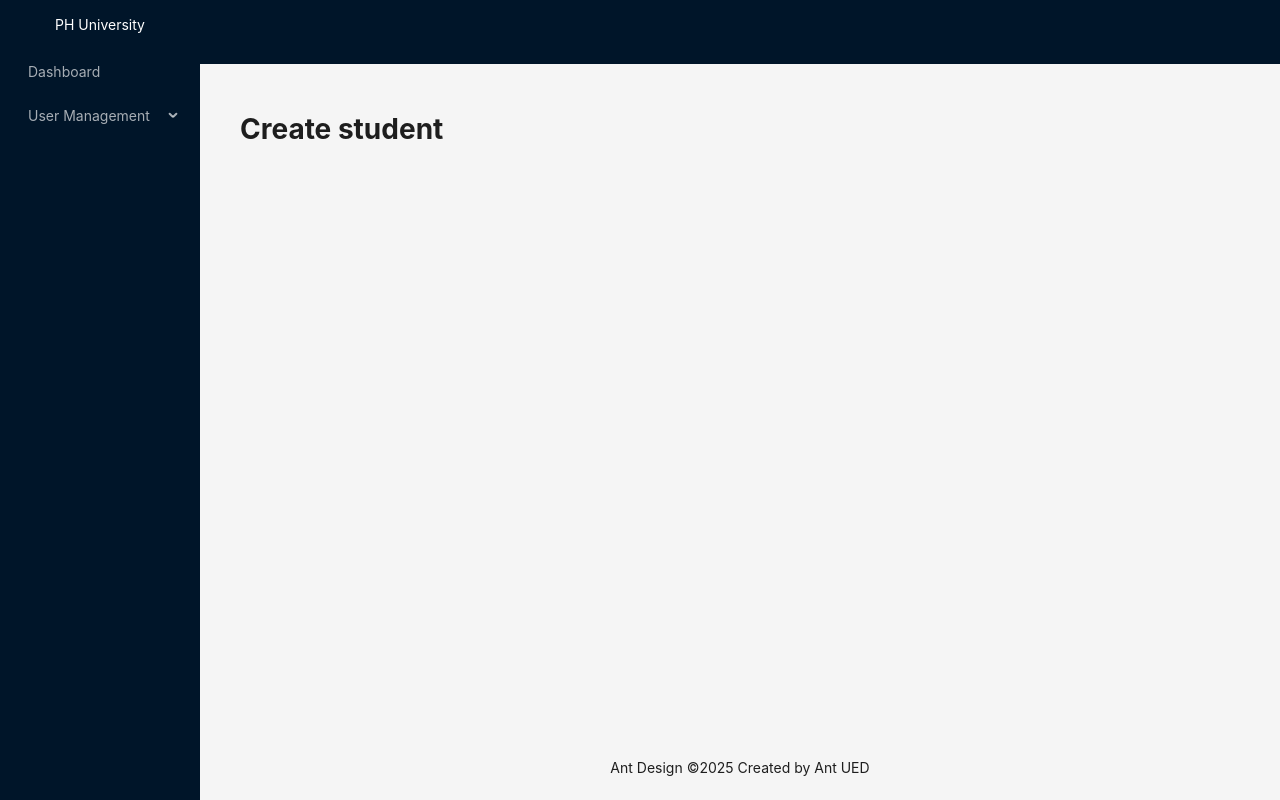
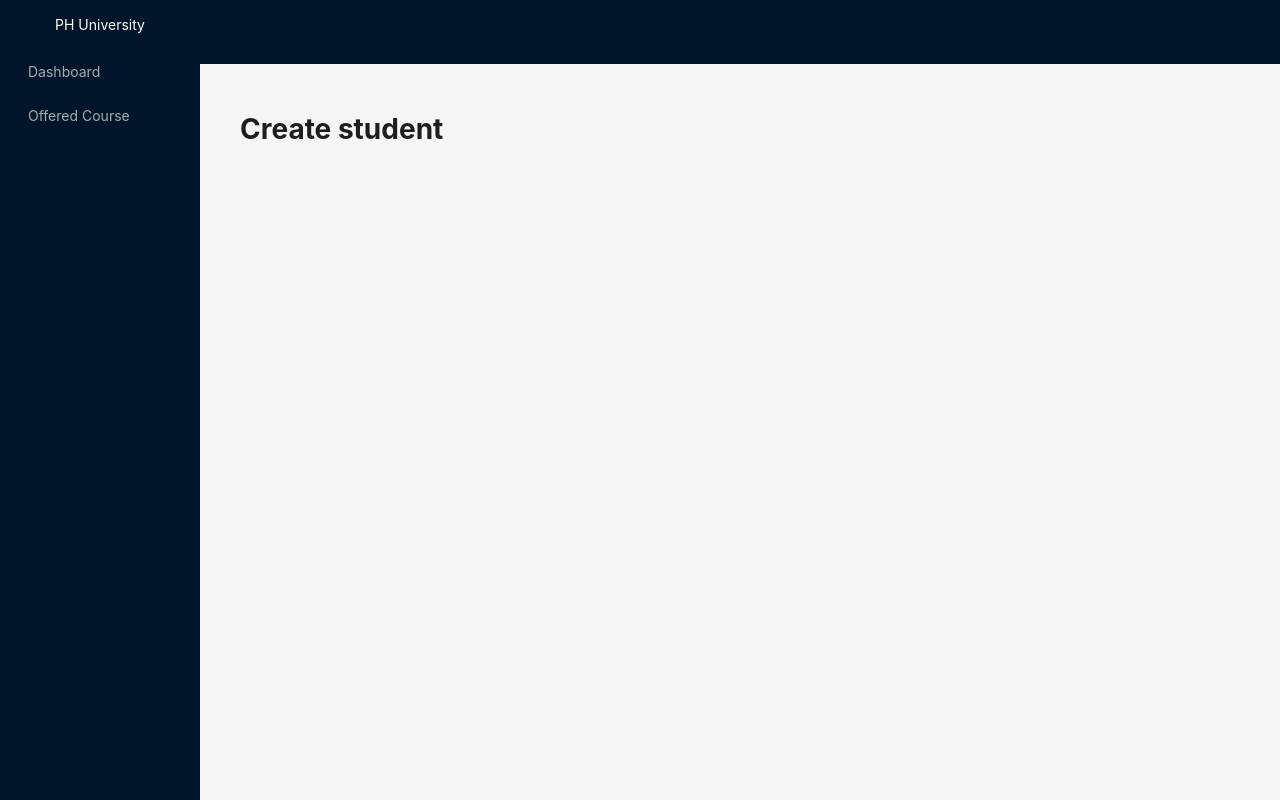
Before and after one commit to alamin-cse44/university-client, a React (Vite) app: page /admin/create-student in a window 1280 px wide. Built offline with nearby package versions, Linux system fonts and the light colour scheme.

Commit message:
Refactor: sidebar

```diff
--- a/src/components/layout/MainLayout.tsx
+++ b/src/components/layout/MainLayout.tsx
@@ -1,72 +1,14 @@
-import {
-  UploadOutlined,
-  UserOutlined,
-  VideoCameraOutlined,
-} from "@ant-design/icons";
-import { Layout, Menu, MenuProps, theme } from "antd";
-import { createElement } from "react";
-import { NavLink, Outlet } from "react-router-dom";
-import { adminSidebarItems } from "../../routes/admin.routes";
+import { Layout } from "antd";
+import { Outlet } from "react-router-dom";
+import Sidebar from "./Sidebar";
 
-const { Header, Content, Footer, Sider } = Layout;
+const { Header, Content } = Layout;
 
-
-// const items: MenuProps["items"] = [
-//   {
-//     key: "Dashboard",
-//     label: <NavLink to="/admin/dashboard">Dashboard</NavLink>,
-//   },
-//   {
-//     key: "User Management",
-//     label: "User Management",
-//     children: [
-//       {
-//         key: "Create Admin",
-//         label: <NavLink to="/admin/create-admin">Create Admin</NavLink>,
-//       },
-//       {
-//         key: "Create Faculty",
-//         label: <NavLink to="/admin/create-faculty">Create Faculty</NavLink>,
-//       },
-//       {
-//         key: "Create Student",
-//         label: <NavLink to="/admin/create-student">Create Student</NavLink>,
-//       },
-//     ],
-//   },
-// ];
 
 const MainLayout = () => {
   return (
     <Layout style={{ height: "100vh" }}>
-      <Sider
-        breakpoint="lg"
-        collapsedWidth="0"
-        onBreakpoint={(broken) => {
-          console.log(broken);
-        }}
-        onCollapse={(collapsed, type) => {
-          console.log(collapsed, type);
-        }}
-      >
-        <div
-          style={{
-            color: "white",
-            display: "flex",
-            justifyContent: "center",
-            alignItems: "center",
-            height: "3rem",
-          }}
-        >
-          <p>PH University</p>
-        </div>
-        <Menu
-          theme="dark"
-          mode="inline"
-          defaultSelectedKeys={["4"]}
-          items={adminSidebarItems}
-        />
-      </Sider>
+      <Sidebar />
       <Layout>
         <Header style={{ padding: 0 }} />
         <Content style={{ margin: "24px 16px 0" }}>
@@ -79,9 +21,6 @@ const MainLayout = () => {
             <Outlet />
           </div>
         </Content>
-        <Footer style={{ textAlign: "center" }}>
-          Ant Design ©{new Date().getFullYear()} Created by Ant UED
-        </Footer>
       </Layout>
     </Layout>
   );
--- /dev/null
+++ b/src/components/layout/Sidebar.tsx
@@ -0,0 +1,56 @@
+import { Layout, Menu } from "antd";
+import { sidebarItemsGenerator } from "../../utils/sidebarItemsGenerator";
+import { adminPaths } from "../../routes/admin.routes";
+import { facultyPaths } from "../../routes/faculty.routes";
+import { studentPaths } from "../../routes/student.routes";
+
+const { Sider } = Layout;
+
+const userRole = {
+  ADMIN: "admin",
+  FACULTY: "faculty",
+  STUDENT: "student",
+};
+const Sidebar = () => {
+  const role = "student";
+
+  let sidebarItems;
+
+  switch (role) {
+    case userRole.ADMIN:
+      sidebarItems = sidebarItemsGenerator(adminPaths, userRole.ADMIN);
+      break;
+    case userRole.FACULTY:
+      sidebarItems = sidebarItemsGenerator(facultyPaths, userRole.FACULTY);
+      break;
+    case userRole.STUDENT:
+      sidebarItems = sidebarItemsGenerator(studentPaths, userRole.STUDENT);
+      break;
+    default:
+      break;
+  }
+
+  return (
+    <Sider breakpoint="lg" collapsedWidth="0">
+      <div
+        style={{
+          color: "white",
+          display: "flex",
+          justifyContent: "center",
+          alignItems: "center",
+          height: "3rem",
+        }}
+      >
+        <p>PH University</p>
+      </div>
+      <Menu
+        theme="dark"
+        mode="inline"
+        defaultSelectedKeys={["4"]}
+        items={sidebarItems}
+      />
+    </Sider>
+  );
+};
+
+export default Sidebar;
--- /dev/null
+++ b/src/pages/faculty/FacultyDashboard.tsx
@@ -0,0 +1,11 @@
+
+
+const FacultyDashboard = () => {
+    return (
+        <div>
+            <h1>This faculty dashboard!</h1>
+        </div>
+    );
+};
+
+export default FacultyDashboard;
--- /dev/null
+++ b/src/pages/faculty/OfferedCourse.tsx
@@ -0,0 +1,11 @@
+
+
+const OfferedCourse = () => {
+    return (
+        <div>
+            <h1>This is offered course!</h1>
+        </div>
+    );
+};
+
+export default OfferedCourse;
--- /dev/null
+++ b/src/pages/student/OfferedCourse.tsx
@@ -0,0 +1,10 @@
+
+const OfferedCourse = () => {
+    return (
+        <div>
+            <h1>This is student offered course!</h1>
+        </div>
+    );
+};
+
+export default OfferedCourse;
--- /dev/null
+++ b/src/pages/student/StudentDashboard.tsx
@@ -0,0 +1,10 @@
+
+const StudentDashboard = () => {
+    return (
+        <div>
+            <h1>This is student dashboard</h1>
+        </div>
+    );
+};
+
+export default StudentDashboard;
--- a/src/routes/admin.routes.tsx
+++ b/src/routes/admin.routes.tsx
@@ -1,20 +1,7 @@
-import { ReactNode } from "react";
 import AdminDashboard from "../pages/admin/AdminDashboard";
 import CreateAdmin from "../pages/admin/CreateAdmin";
 import CreateFaculty from "../pages/admin/CreateFaculty";
 import CreateStudent from "../pages/admin/CreateStudent";
-import { NavLink } from "react-router-dom";
-
-type TRoute = {
-  path: string;
-  element: ReactNode;
-};
-
-type TSidebarItem = {
-  key: string;
-  label: ReactNode;
-  children?: TSidebarItem[];
-};
 
 export const adminPaths = [
   {
@@ -46,30 +33,30 @@ export const adminPaths = [
 
 // admin sidebar navigation
 
-export const adminSidebarItems = adminPaths.reduce(
-  (acc: TSidebarItem[], item) => {
-    if (item.path && item.name) {
-      acc.push({
-        key: item.name,
-        label: <NavLink to={`/admin/${item.path}`}>{item.name}</NavLink>,
-      });
-    }
+// export const adminSidebarItems = adminPaths.reduce(
+//   (acc: TSidebarItem[], item) => {
+//     if (item.path && item.name) {
+//       acc.push({
+//         key: item.name,
+//         label: <NavLink to={`/admin/${item.path}`}>{item.name}</NavLink>,
+//       });
+//     }
 
-    if (item.children) {
-      acc.push({
-        key: item.name,
-        label: item.name,
-        children: item.children.map((child) => ({
-          key: child.name,
-          label: <NavLink to={`/admin/${child.path}`}>{child.name}</NavLink>,
-        })),
-      });
-    }
+//     if (item.children) {
+//       acc.push({
+//         key: item.name,
+//         label: item.name,
+//         children: item.children.map((child) => ({
+//           key: child.name,
+//           label: <NavLink to={`/admin/${child.path}`}>{child.name}</NavLink>,
+//         })),
+//       });
+//     }
 
-    return acc;
-  },
-  []
-);
+//     return acc;
+//   },
+//   []
+// );
 
 // admin routes in a programmatical way
 // export const adminRoutes = adminPaths.reduce((acc: TRoute[], item) => {
--- /dev/null
+++ b/src/routes/faculty.routes.tsx
@@ -0,0 +1,15 @@
+import FacultyDashboard from "../pages/faculty/FacultyDashboard";
+import OfferedCourse from "../pages/faculty/OfferedCourse";
+
+export const facultyPaths = [
+  {
+    name: "Dashboard",
+    path: "dashboard",
+    element: <FacultyDashboard />,
+  },
+  {
+    name: "Offered Course",
+    path: "offered-course",
+    element: <OfferedCourse />,
+  },
+];
--- a/src/routes/routes.tsx
+++ b/src/routes/routes.tsx
@@ -4,6 +4,8 @@ import Login from "../pages/Login";
 import Register from "../pages/Register";
 import { adminPaths } from "./admin.routes";
 import { routesGenerator } from "../utils/routesGenerator";
+import { facultyPaths } from "./faculty.routes";
+import { studentPaths } from "./student.routes";
 
 const router = createBrowserRouter([
   {
@@ -18,12 +20,12 @@ const router = createBrowserRouter([
   {
     path: "/faculty",
     element: <App />,
-    children: routesGenerator(adminPaths),
+    children: routesGenerator(facultyPaths),
   },
   {
     path: "/student",
     element: <App />,
-    children: routesGenerator(adminPaths),
+    children: routesGenerator(studentPaths),
   },
 
   {
--- /dev/null
+++ b/src/routes/student.routes.tsx
@@ -0,0 +1,15 @@
+import OfferedCourse from "../pages/student/OfferedCourse";
+import StudentDashboard from "../pages/student/StudentDashboard";
+
+export const studentPaths = [
+  {
+    name: "Dashboard",
+    path: "dashboard",
+    element: <StudentDashboard />,
+  },
+  {
+    name: "Offered Course",
+    path: "offered-course",
+    element: <OfferedCourse />,
+  },
+];
--- /dev/null
+++ b/src/utils/sidebarItemsGenerator.tsx
@@ -0,0 +1,28 @@
+import { NavLink } from "react-router-dom";
+import { TSidebarItem, TUserPath } from "../types";
+
+export const sidebarItemsGenerator = (items: TUserPath[], role) => {
+  const sidebarItems = items.reduce((acc: TSidebarItem[], item) => {
+    if (item.path && item.name) {
+      acc.push({
+        key: item.name,
+        label: <NavLink to={`/${role}/${item.path}`}>{item.name}</NavLink>,
+      });
+    }
+
+    if (item.children) {
+      acc.push({
+        key: item.name,
+        label: item.name,
+        children: item.children.map((child) => ({
+          key: child.name,
+          label: <NavLink to={`/${role}/${child.path}`}>{child.name}</NavLink>,
+        })),
+      });
+    }
+
+    return acc;
+  }, []);
+
+  return sidebarItems;
+};
```
